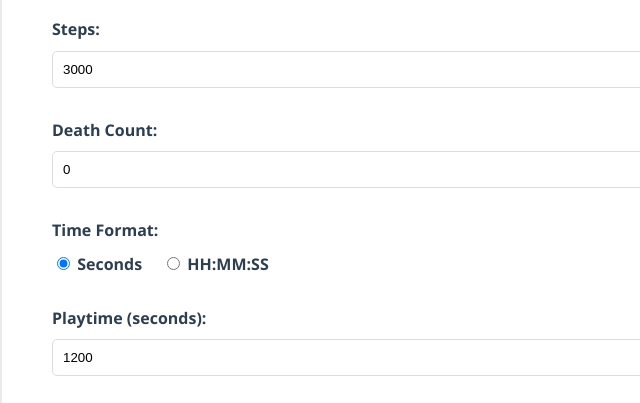
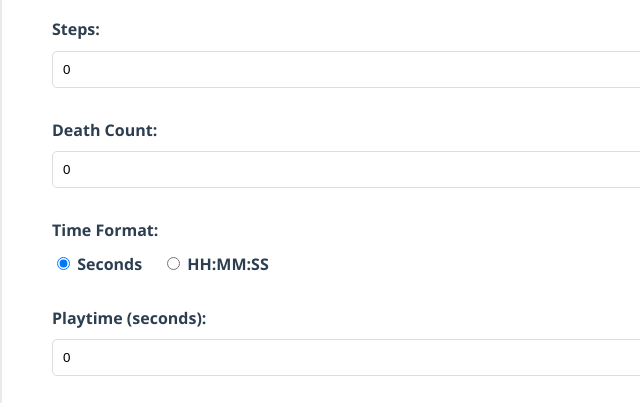
Before and after one commit to UpDownleftRightYT/Ao-oni-Score-Calculator, a plain HTML site: page index.html in a window 1280 px wide. Shown: the part 299-702 px from the top of the page, 108-748 px from the left. Drawn offline with Linux system fonts and the light colour scheme.

Commit message:
Update index.html

```diff
--- a/index.html
+++ b/index.html
@@ -33,7 +33,7 @@
 
             <div class="input-group">
                 <label>Steps:</label>
-                <input type="number" id="steps" value="3000" min="0">
+                <input type="number" id="steps" value="0" min="0">
             </div>
 
             <div class="input-group">
@@ -55,14 +55,14 @@
 
             <div id="time-seconds" class="input-group">
                 <label>Playtime (seconds):</label>
-                <input type="number" id="seconds" value="1200" min="0">
+                <input type="number" id="seconds" value="0" min="0">
             </div>
 
             <div id="time-hms" class="input-group" style="display: none;">
                 <label>Playtime:</label>
                 <div class="time-inputs">
                     <input type="number" id="hours" placeholder="Hours" min="0" value="0">
-                    <input type="number" id="minutes" placeholder="Minutes" min="0" max="59" value="20">
+                    <input type="number" id="minutes" placeholder="Minutes" min="0" max="59" value="0">
                     <input type="number" id="seconds_hms" placeholder="Seconds" min="0" max="59" value="0">
                 </div>
             </div>
```
